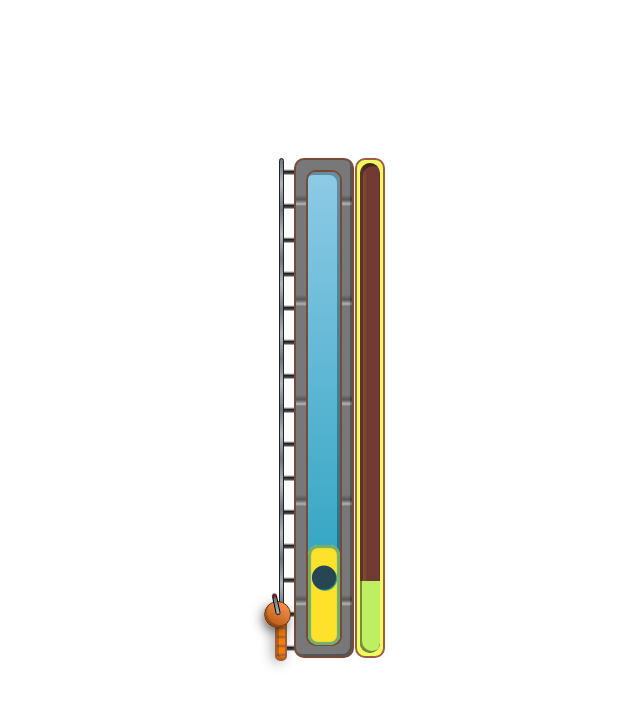
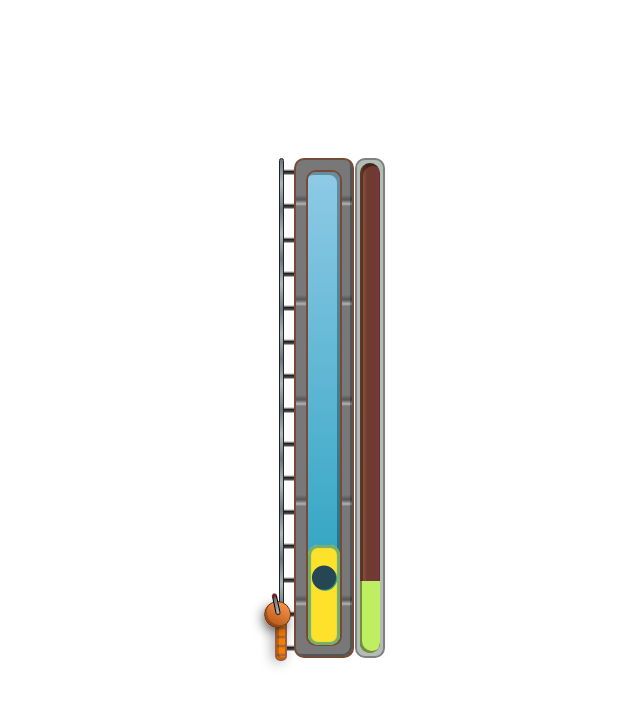
Before and after one commit to esburch/coolant-stabilizer, a plain HTML site: page index.html in a window 1280 px wide. Shown: the whole page, without its empty margins (316-956 px from the left). Drawn offline with nearby package versions, Linux system fonts and the light colour scheme.

Commit message:
Switch to grays for progress too

```diff
--- a/css/style.css
+++ b/css/style.css
@@ -195,8 +195,8 @@ body {
   position: absolute;
   width: 30px;
   height: 100%;
-  border: 2px solid #9e5c42;
-  background: #effd5f;
+  border: 2px solid #808080;
+  background: #B2BEB5;
   right: 0;
   top: 0;
   border-radius: 10px;
```
